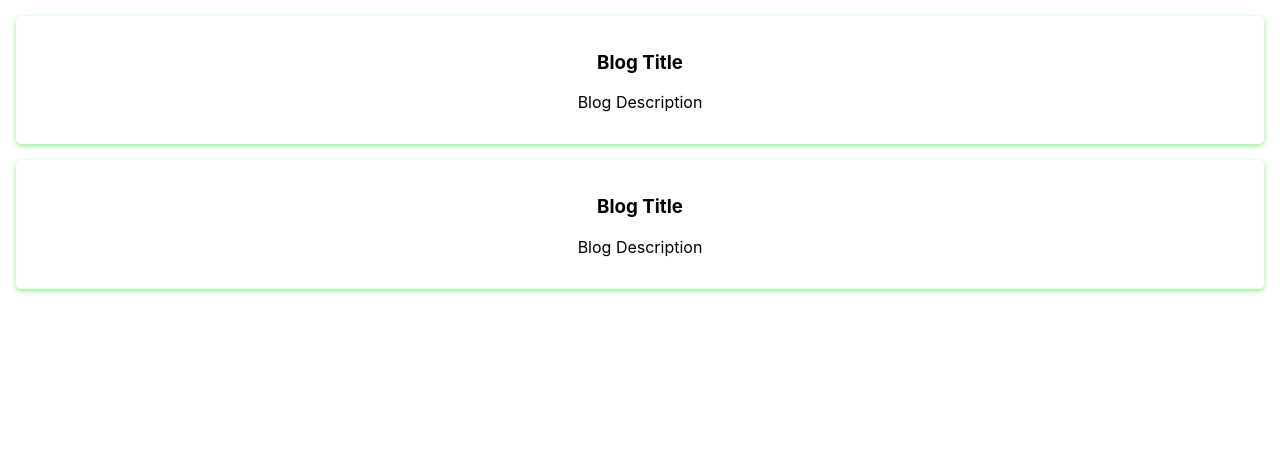
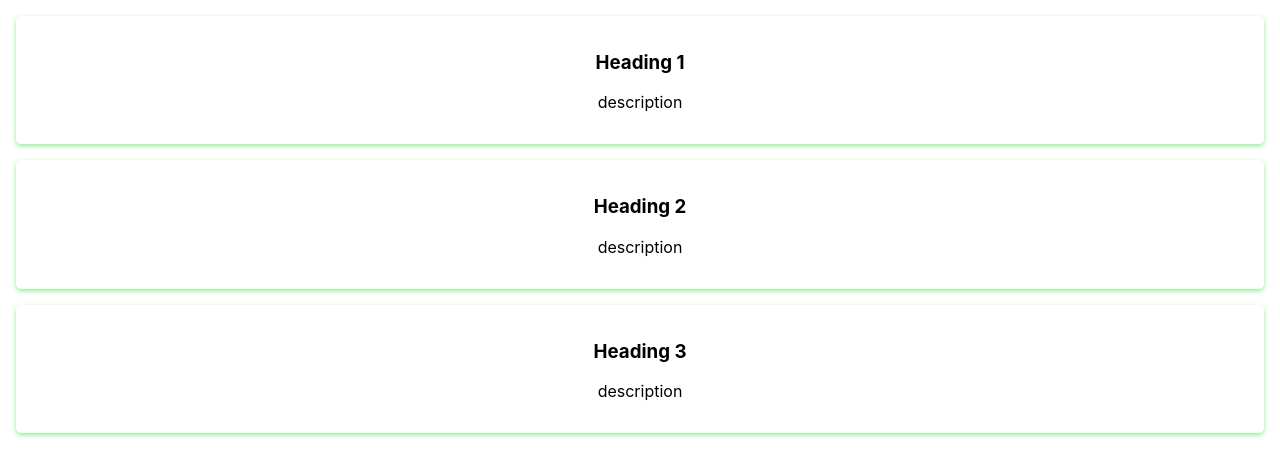
Before and after one commit to justdecodeme/react, a React (Create React App) app in the folder projects/first-react-app/: page / in a window 1280 px wide. Shown: the top 476 px of the page. Built offline with nearby package versions, Linux system fonts and the light colour scheme.

Commit message:
186. ReactJS - Passing Data to Components using Props

```diff
--- a/projects/first-react-app/src/App.js
+++ b/projects/first-react-app/src/App.js
@@ -3,10 +3,35 @@ import './App.css';
 import BlogCard from './BlogCard';
 
 function App() {
+  const blogArr = [
+    {
+      id: 1,
+      title: 'Heading 1',
+      desc: 'description'
+    },
+    {
+      id: 2,
+      title: 'Heading 2',
+      desc: 'description'
+    },
+    {
+      id: 3,
+      title: 'Heading 3',
+      desc: 'description'
+    }
+  ]
+
+  const blogCards = blogArr.map((item, pos) => {
+    console.log(item, pos);
+
+    return (
+      <BlogCard key={pos} title={item.title} desc={item.desc}></BlogCard>
+    )
+  });
+
   return (
     <div className="App">
-      <BlogCard></BlogCard>
-      <BlogCard></BlogCard>
+      {blogCards}
     </div>
   );
 }
--- a/projects/first-react-app/src/BlogCard.js
+++ b/projects/first-react-app/src/BlogCard.js
@@ -1,10 +1,13 @@
 import React from 'react';
 
-const BlogCard = () => {
+const BlogCard = (props) => {
+    /* props.key is not mart of props object, it is used my react internaly */
+    console.log(props);
+
     return (
         <div className="BlogCard">
-            <h3>Blog Title</h3>
-            <p>Blog Description</p>
+            <h3>{props.title}</h3>
+            <p>{props.desc}</p>
         </div>
     )
 }
```
